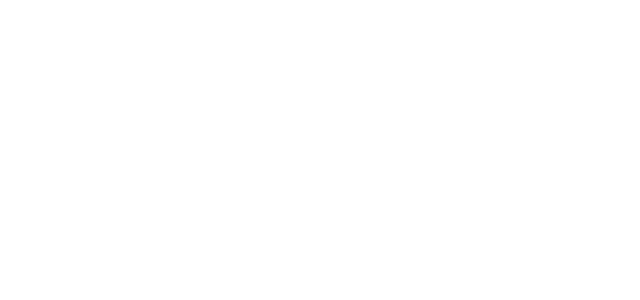
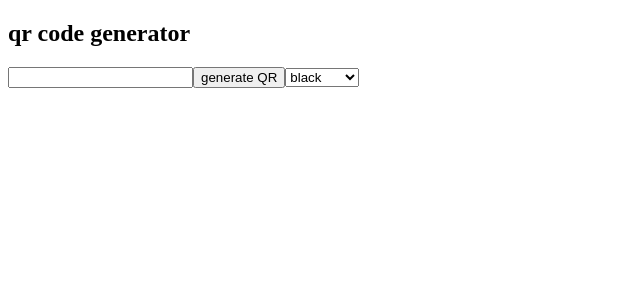
Before and after one commit to root404-ir/qrcode-generator-react, a React (Vite) app: page / in a window 1280 px wide. Shown: the top 300 px of the page, without its empty margins (0-640 px from the left). Built offline with nearby package versions, Linux system fonts and the light colour scheme.

Commit message:
handle generate QR

```diff
--- a/src/App.jsx
+++ b/src/App.jsx
@@ -1,9 +1,10 @@
+import Qrcode from "./components/Qrcode/Qrcode"
 
 function App() {
 
   return (
     <>
-
+      <Qrcode />
     </>
   )
 }
--- a/src/components/Qrcode/Qrcode.jsx
+++ b/src/components/Qrcode/Qrcode.jsx
@@ -1,7 +1,39 @@
+import { useState } from "react"
+import { QRCodeSVG } from 'qrcode.react';
 const Qrcode = () => {
+    const [link, setLink] = useState('')
+    const [qrValue, setQrValue] = useState('')
+    const [color, setColor] = useState('black')
+    const isValidUrl = str => {
+        try {
+            new URL(str)
+            return true
+        } catch {
+            return false
+        }
+    }
+
+    const handleGenerate = () => {
+        if (link && isValidUrl(link)) {
+            setQrValue(link)
+        } else {
+            setQrValue('')
+        }
+    }
     return (
         <div>
-
+            <h2>qr code generator</h2>
+            <input type="text" value={link} onChange={(e) => setLink(e.target.value)} />
+            <button onClick={handleGenerate}>generate QR</button>
+            <select onChange={(e) => setColor(e.target.value)}>
+                <option value="black">black</option>
+                <option value="blue">blue</option>
+                <option value="red">red</option>
+                <option value="magenta">magenta</option>
+                <option value="gold">gold</option>
+                <option value="green">green</option>
+            </select>
+            {qrValue && <QRCodeSVG value={link} size={200} fgColor={color} />}
         </div>
     )
 }
```
